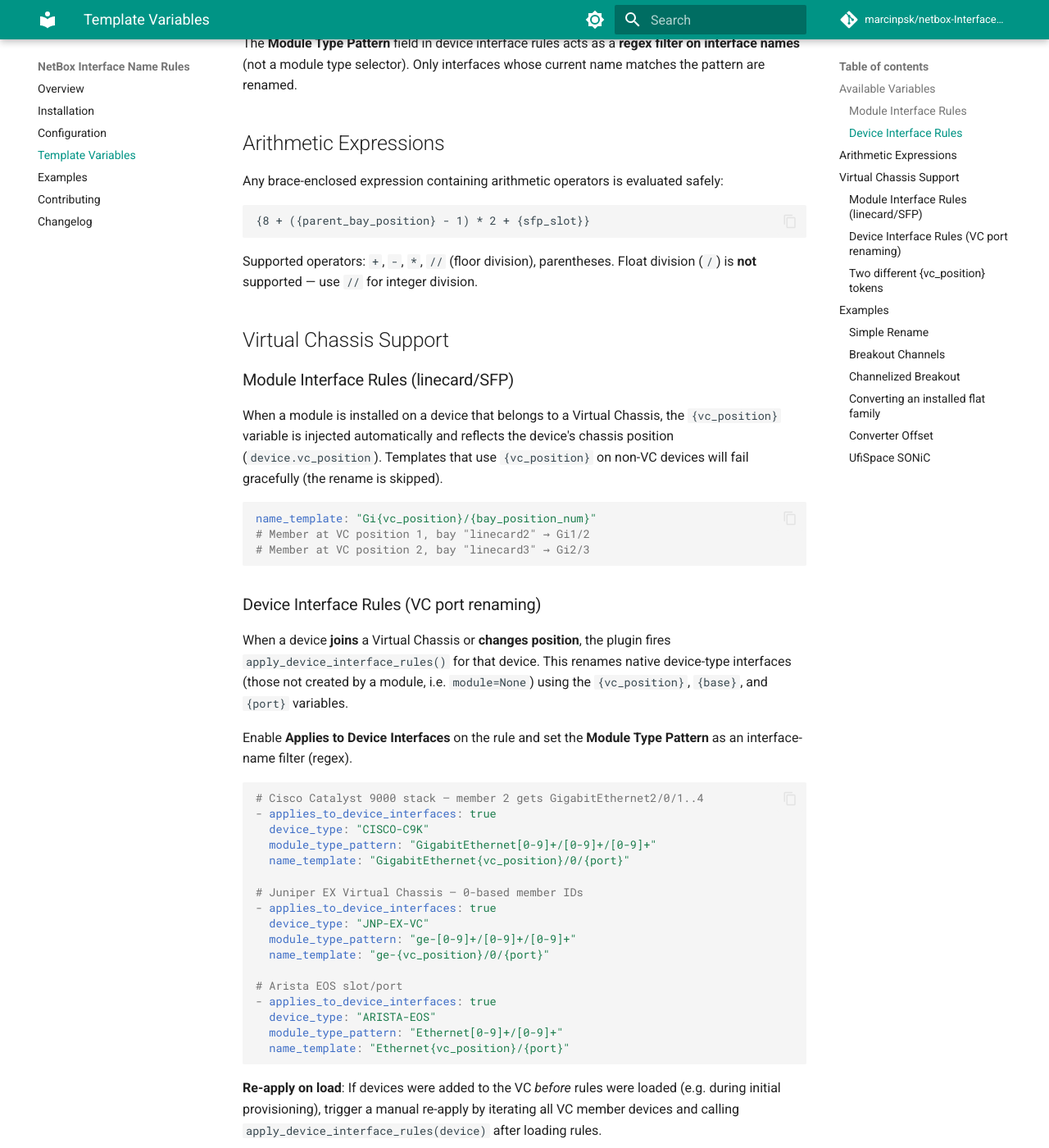
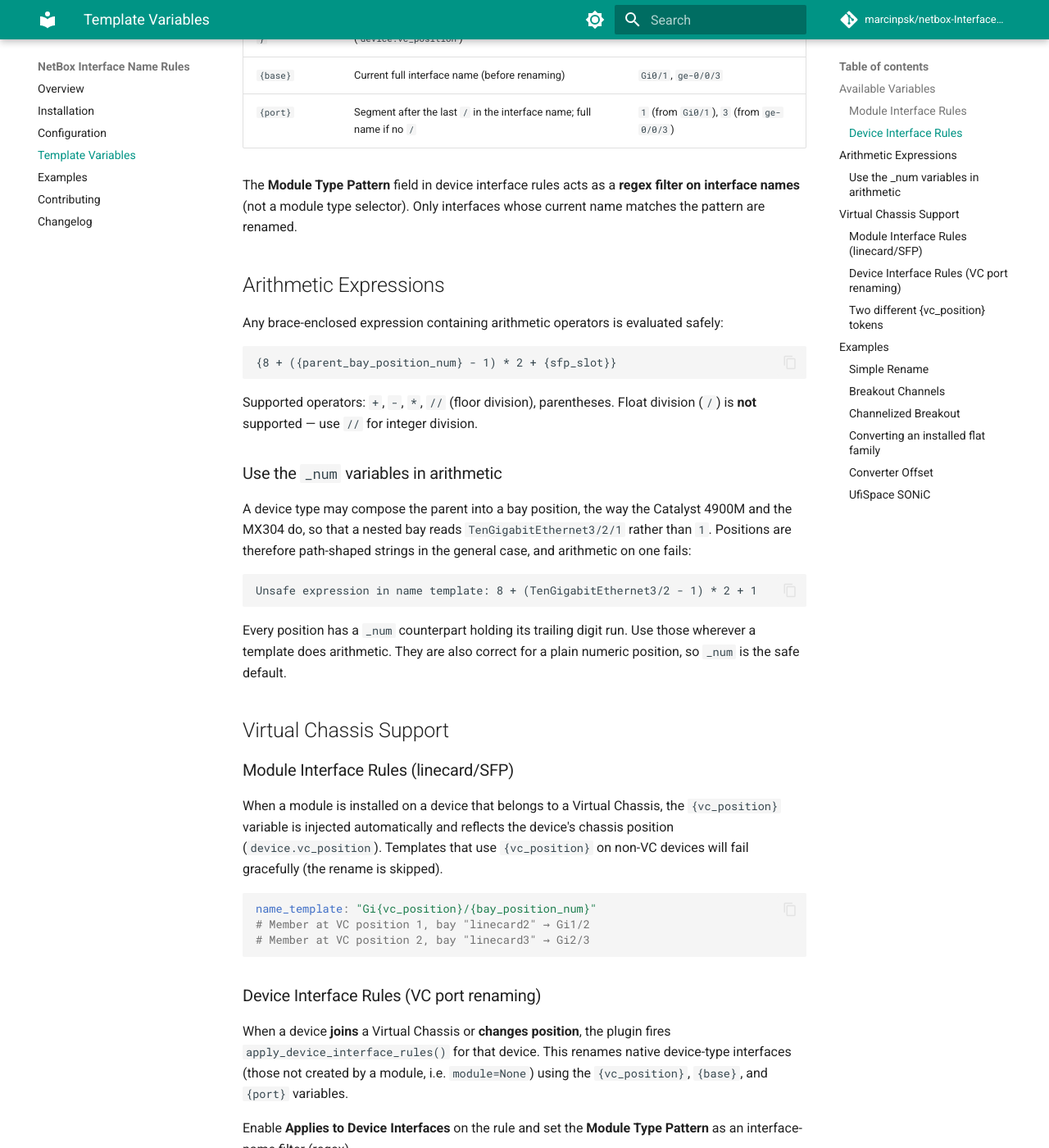
Before and after one commit to marcinpsk/netbox-InterfaceNameRules-plugin, an MkDocs documentation site: the page built from docs/template-variables.md, in a window 1280 px wide and 1400 px high, scrolled down 1130 px. Shown: the whole window at 82% size. Built offline with MkDocs 1.6.1 and Material for MkDocs 9.7.7, drawn with Linux system fonts in a browser that asks for light colours; comment, search, counter and statistics services are not loaded; some of the changed text lies outside the part shown.

Commit message:
docs: use the numeric position variables in arithmetic
The documented converter-offset formula used {parent_bay_position} inside
arithmetic in six places, including the model field help text every operator
sees in the form. That raises on any device type that composes the parent into
a bay position, so the flagship example advertised something that no longer
works. The _num form is also correct for a bare numeric position, so it is the
safe spelling everywhere.

Also records what a rule cannot do: the rename runs on post_save of the module,
after NetBox has bulk_created the interfaces, so it can never resolve a
unique-name collision. That belongs in the device type.

````diff
--- a/docs/template-variables.md
+++ b/docs/template-variables.md
@@ -8,10 +8,12 @@ These variables are available in rules that rename **module-installed interfaces
 
 | Variable | Description | Example |
 |----------|-------------|---------|
-| `{bay_position}` | Raw bay position string | `0`, `swp1` |
+| `{bay_position}` | Raw bay position string | `0`, `swp1`, `TenGigabitEthernet3/2/1` |
 | `{bay_position_num}` | Numeric suffix of bay position | `0`, `1` |
 | `{slot}` | Top-level slot/module bay position | `3` |
-| `{parent_bay_position}` | Parent module's bay position | `2` |
+| `{slot_num}` | Numeric suffix of slot | `3` |
+| `{parent_bay_position}` | Parent module's bay position | `2`, `TenGigabitEthernet3/2` |
+| `{parent_bay_position_num}` | Numeric suffix of parent bay position | `2` |
 | `{sfp_slot}` | Sub-bay index within parent module | `1` |
 | `{base}` | Original interface name from NetBox template | `Interface 0` |
 | `{channel}` | Breakout channel number (requires `channel_count`) | `0`, `1`, `2` |
@@ -34,10 +36,24 @@ The **Module Type Pattern** field in device interface rules acts as a **regex fi
 Any brace-enclosed expression containing arithmetic operators is evaluated safely:
 
 ```
-{8 + ({parent_bay_position} - 1) * 2 + {sfp_slot}}
+{8 + ({parent_bay_position_num} - 1) * 2 + {sfp_slot}}
 ```
 
 Supported operators: `+`, `-`, `*`, `//` (floor division), parentheses. Float division (`/`) is **not** supported — use `//` for integer division.
+
+### Use the `_num` variables in arithmetic
+
+A device type may compose the parent into a bay position, the way the Catalyst 4900M and the
+MX304 do, so that a nested bay reads `TenGigabitEthernet3/2/1` rather than `1`. Positions are
+therefore path-shaped strings in the general case, and arithmetic on one fails:
+
+```
+Unsafe expression in name template: 8 + (TenGigabitEthernet3/2 - 1) * 2 + 1
+```
+
+Every position has a `_num` counterpart holding its trailing digit run. Use those wherever a
+template does arithmetic. They are also correct for a plain numeric position, so `_num` is the
+safe default.
 
 ## Virtual Chassis Support
 
@@ -213,7 +229,7 @@ those families are left unoffered rather than converted on a guess.
 ### Converter Offset
 
 ```yaml
-name_template: "GigabitEthernet{slot}/{8 + ({parent_bay_position} - 1) * 2 + {sfp_slot}}"
+name_template: "GigabitEthernet{slot}/{8 + ({parent_bay_position_num} - 1) * 2 + {sfp_slot}}"
 # Slot 3, parent bay 2, SFP slot 1 → GigabitEthernet3/11
 ```
 
````
Also changed, not shown: README.md (+1 -1 lines), docs/examples.md (+2 -2 lines), docs/index.md (+19 -1 lines), 1 other file.
